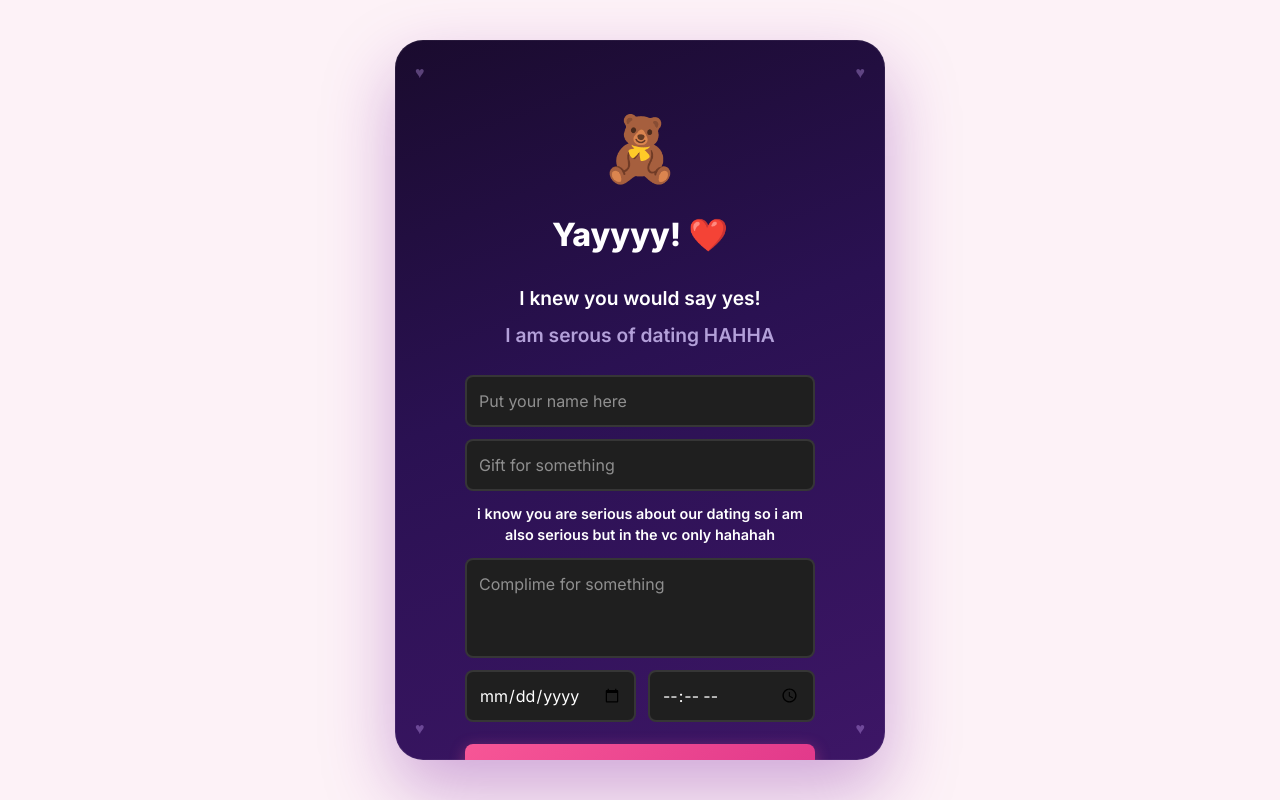
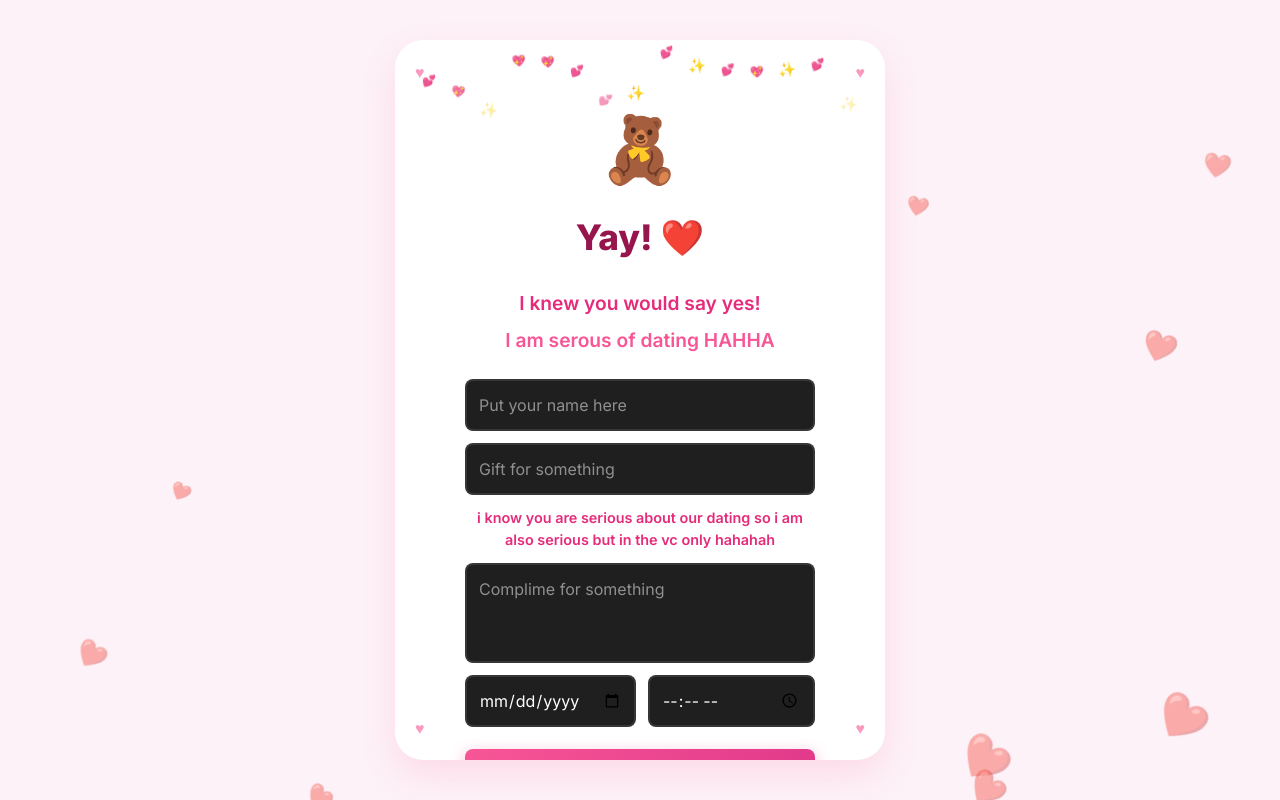
Before and after one commit to Lawrencejay22/valentines, a React (Vite) app: page / in a window 1280 px wide. Both pictures are taken after a click on the button "Yes". Built offline with nearby package versions, Linux system fonts and the light colour scheme.

Commit message:
Add falling hearts animation and new light theme

```diff
--- a/src/App.jsx
+++ b/src/App.jsx
@@ -3,6 +3,58 @@ import useTypingEffect from './js/index.js';
 import useMousePosition from './js/mouse.js';
 import useTypingEffect2 from './js/effect.js';
 import './index.css'
+
+const initialHearts = Array.from({ length: 15 }).map((_, i) => ({
+  id: i,
+  left: Math.random() * 100,
+  animDuration: Math.random() * 5 + 5,
+  animDelay: Math.random() * 5,
+  size: Math.random() * 1.5 + 1
+}));
+
+const FloatingHearts = () => {
+  const hearts = initialHearts.map((heart) => (
+    <div
+      key={heart.id}
+      className="floating-heart"
+      style={{
+        left: `${heart.left}%`,
+        animationDuration: `${heart.animDuration}s`,
+        animationDelay: `${heart.animDelay}s`,
+        fontSize: `${heart.size}rem`
+      }}
+    >
+      ❤️
+    </div>
+  ));
+
+  return <div className="floating-hearts-container">{hearts}</div>;
+};
+
+const topBorderDecorations = Array.from({ length: 15 }).map((_, i) => ({
+  id: i,
+  emoji: Math.random() > 0.7 ? '✨' : (Math.random() > 0.5 ? '💖' : '💕'),
+  top: Math.random() * 15 + 2,
+  delay: Math.random() * 3
+}));
+
+const TopBorderDecorations = () => (
+  <div className="top-border-decorations">
+    {topBorderDecorations.map((deco) => (
+      <span
+        key={deco.id}
+        className="top-border-emoji"
+        style={{
+          top: `${deco.top}px`,
+          animationDelay: `${deco.delay}s`,
+          fontSize: deco.emoji === '✨' ? '0.9rem' : '0.7rem'
+        }}
+      >
+        {deco.emoji}
+      </span>
+    ))}
+  </div>
+);
 
 export default function App() {
   const [noCount, setNoCount] = useState(0);
@@ -26,7 +78,6 @@ export default function App() {
   const handleSubmit = async (e) => {
     e.preventDefault();
 
-    // We update the UI to submitted immediately so they don't have to wait
     setIsSubmitted(true);
 
     try {
@@ -115,8 +166,10 @@ export default function App() {
   if (yesPressed) {
     return (
       <main className='page'>
+        <FloatingHearts />
         <section className="card-container">
           <div className="card">
+            <TopBorderDecorations />
             <div className="card-decorations">
               <span className="card-deco" style={{ top: '20px', left: '20px' }}>♥</span>
               <span className="card-deco" style={{ top: '20px', right: '20px' }}>♥</span>
@@ -124,9 +177,9 @@ export default function App() {
               <span className="card-deco" style={{ bottom: '20px', right: '20px' }}>♥</span>
             </div>
             <div className="card-icon" style={{ marginBottom: '15px' }}>
-              <span style={{ fontSize: '4rem' }}>🧸</span>
+              <span className="pulsing-icon" style={{ fontSize: '4rem' }}>🧸</span>
             </div>
-            <h2 className="card-title">Yayyyy! ❤️</h2>
+            <h2 className="card-title">Yay! ❤️</h2>
             <p className="card-text">I knew you would say yes!</p>
             <p className="card-text" style={{ marginBottom: '15px' }}><span>{typingText2}</span></p>
             {isSubmitted ? (
@@ -208,6 +261,7 @@ export default function App() {
 
   return (
     <main className='page'>
+      <FloatingHearts />
       {/* Card */}
       <section className="card-container">
         <div className="card">
--- a/src/index.css
+++ b/src/index.css
@@ -48,10 +48,10 @@ body {
 }
 
 .card {
-  background: linear-gradient(160deg, #1a0b2e 0%, #2a1152 45%, #3d1666 100%);
+  background: #ffffff;
   padding: 60px 70px;
   border-radius: 28px;
-  box-shadow: 0 30px 70px rgba(122, 26, 158, 0.35), 0 0 0 1px rgba(255, 255, 255, 0.06) inset;
+  box-shadow: 0 15px 35px rgba(247, 86, 150, 0.15);
   display: flex;
   flex-direction: column;
   align-items: center;
@@ -80,7 +80,8 @@ body {
 .card-deco {
   position: absolute;
   font-size: 1rem;
-  color: rgba(210, 170, 255, 0.35);
+  color: #f75696;
+  opacity: 0.6;
 }
 
 .card-icon {
@@ -91,9 +92,9 @@ body {
 }
 
 .card-title {
-  color: #ffffff;
+  color: #96154d;
   font-family: 'Inter', sans-serif;
-  font-size: 2rem;
+  font-size: 2.2rem;
   font-weight: 800;
   margin-bottom: 25px;
   z-index: 2;
@@ -101,7 +102,7 @@ body {
 }
 
 .card-text {
-  color: #ffffff;
+  color: #e52b7a;
   font-size: 1.2rem;
   font-weight: 600;
   margin-bottom: 8px;
@@ -110,7 +111,7 @@ body {
 }
 
 .card-text span {
-  color: #b3a0d9;
+  color: #f75696;
 }
 
 .card-subtext {
@@ -129,6 +130,41 @@ body {
   background-color: #1f1f1f;
   color: white;
   font-size: 16px;
+}
+
+.top-border-decorations {
+  position: absolute;
+  top: 0;
+  left: 0;
+  width: 100%;
+  display: flex;
+  justify-content: space-around;
+  padding: 0 20px;
+  box-sizing: border-box;
+  z-index: 1;
+}
+
+.top-border-emoji {
+  position: relative;
+  animation: dropTopEmoji 3s linear infinite;
+}
+
+@keyframes dropTopEmoji {
+  0% { transform: translateY(-10px) rotate(-10deg); opacity: 0; }
+  10% { opacity: 1; }
+  80% { opacity: 1; }
+  100% { transform: translateY(50px) rotate(10deg); opacity: 0; }
+}
+
+.pulsing-icon {
+  display: inline-block;
+  animation: pulseIcon 1.5s infinite ease-in-out;
+}
+
+@keyframes pulseIcon {
+  0% { transform: scale(1); }
+  50% { transform: scale(1.15); }
+  100% { transform: scale(1); }
 }
 
 /* Floating Hearts Background */
@@ -369,3 +405,40 @@ body {
   pointer-events: none;
   animation: fadeInOut 1.5s infinite ease-in-out;
 }
+
+/* Floating Hearts Animation */
+.floating-hearts-container {
+  position: absolute;
+  top: 0;
+  left: 0;
+  width: 100%;
+  height: 100%;
+  overflow: hidden;
+  pointer-events: none;
+  z-index: 0;
+  border-radius: inherit; /* Clip to card's rounded corners */
+}
+
+.floating-heart {
+  position: absolute;
+  color: rgba(247, 86, 150, 0.4);
+  animation: floatUp linear infinite;
+  top: -10vh; /* Start from top instead of bottom */
+}
+
+@keyframes floatUp {
+  0% {
+    transform: translateY(0) scale(0.5) rotate(0deg);
+    opacity: 0;
+  }
+  10% {
+    opacity: 1;
+  }
+  90% {
+    opacity: 1;
+  }
+  100% {
+    transform: translateY(120vh) scale(1.2) rotate(45deg); /* Fall down instead of floating up */
+    opacity: 0;
+  }
+}
```
